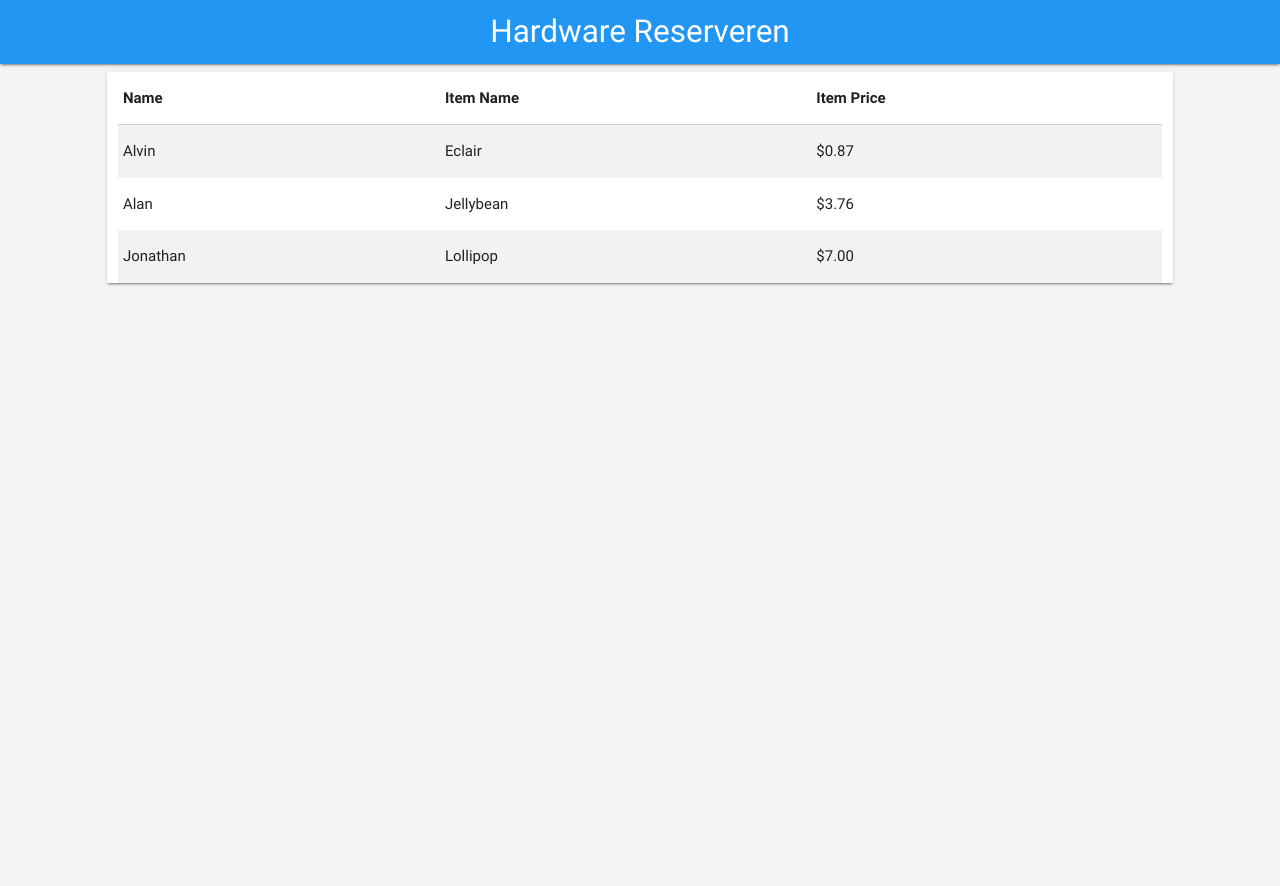
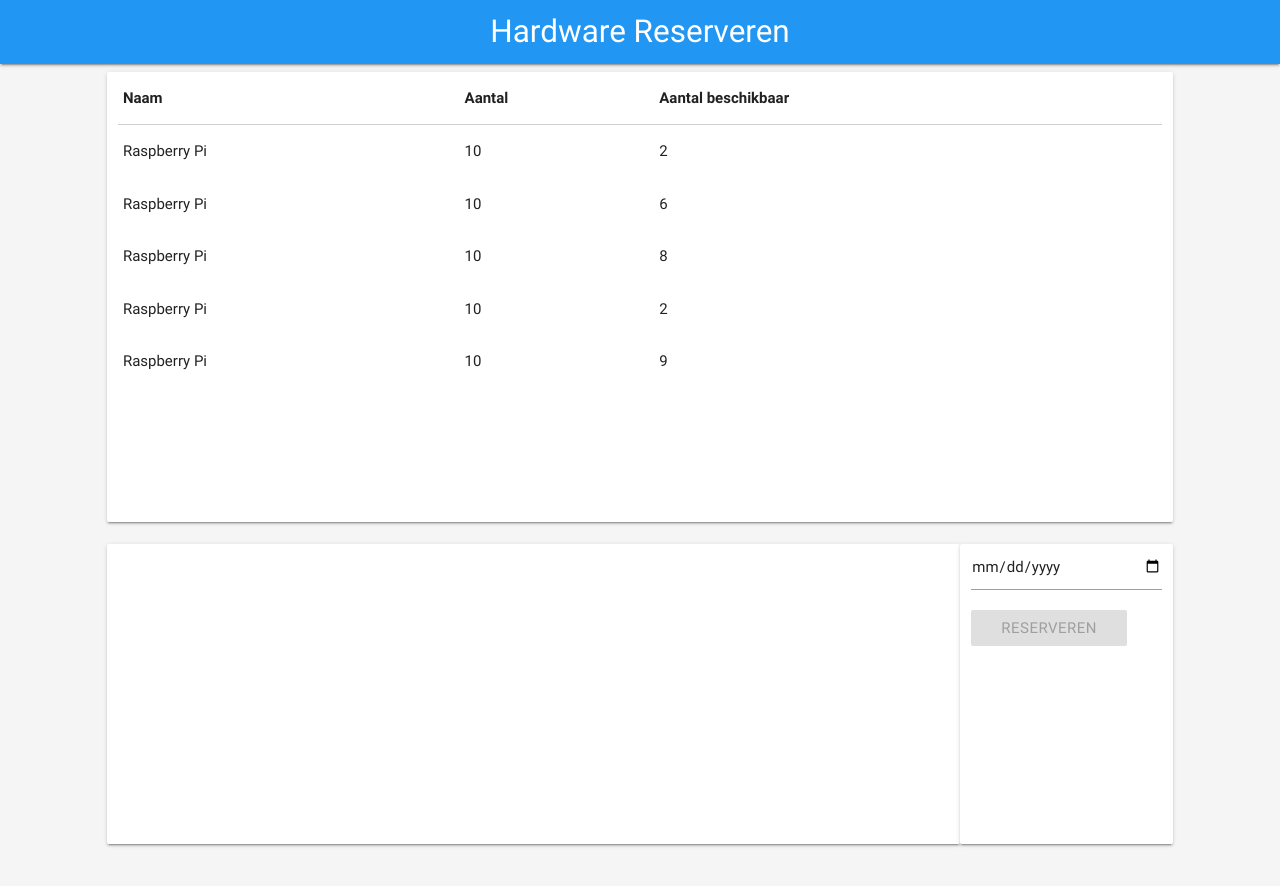
Before and after one commit to Polleps/FEPAPP, an Angular app: page / in a window 1280 px wide. Shown: the top 886 px of the page. Before the commit the page ends 800 px from the top, so only its background shows below. Built offline with nearby package versions, Linux system fonts and the light colour scheme.

Commit message:
hardware scherm kan shit

```diff
--- a/src/app/components/hardwarelist/hardwarelist.component.css
+++ b/src/app/components/hardwarelist/hardwarelist.component.css
@@ -0,0 +1,13 @@
+.table-holder {
+    height: 450px;
+    overflow: auto;
+}
+.description-holder {
+    height: 300px;
+}
+.calendar-holder {
+    height: 300px;
+}
+.selected-row{
+    font-weight: bold;
+}
--- a/src/app/components/hardwarelist/hardwarelist.component.html
+++ b/src/app/components/hardwarelist/hardwarelist.component.html
@@ -1,45 +1,41 @@
 <nav>
   <div class="nav-wrapper blue">
     <a href="#" class="brand-logo center ">Hardware Reserveren</a>
-    <!-- <ul id="nav-mobile" class="left hide-on-med-and-down">
-      <li><a href="sass.html">Sass</a></li>
-      <li><a href="badges.html">Components</a></li>
-      <li><a href="collapsible.html">JavaScript</a></li>
-    </ul> -->
   </div>
 </nav>
 <div class="page row">
-  <div class="table-holder col s10 offset-s1 card">
-    <table class="striped">
+  <div class="table-holder col s12 l10 offset-l1 card">
+    <table class="highlight">
         <thead>
             <tr>
-                <th>Name</th>
-                <th>Item Name</th>
-                <th>Item Price</th>
+                <th>Naam</th>
+                <th>Aantal</th>
+                <th>Aantal beschikbaar</th>
             </tr>
           </thead>
 
           <tbody>
-            <tr>
-              <td>Alvin</td>
-              <td>Eclair</td>
-              <td>$0.87</td>
-            </tr>
-            <tr>
-              <td>Alan</td>
-              <td>Jellybean</td>
-              <td>$3.76</td>
-            </tr>
-            <tr>
-              <td>Jonathan</td>
-              <td>Lollipop</td>
-              <td>$7.00</td>
+            <tr *ngFor="let h of hardware; index as i" (click)="setDesc(i)" id="{{i}}">
+              <td>
+                <span *ngIf="selected == i" class = "selected-row">{{h.naam}}</span>
+                <span *ngIf="selected != i">{{h.naam}}</span>
+              </td>
+              <td><span *ngIf="selected == i" class = "selected-row">{{h.aantal}}</span>
+                <span *ngIf="selected != i">{{h.aantal}}</span></td>
+              <td><span *ngIf="selected == i" class = "selected-row">{{h.beschikbaar}}</span>
+                <span *ngIf="selected != i">{{h.beschikbaar}}</span></td>
             </tr>
           </tbody>
     </table>
   </div>
-  <div class="description">
-
+  <div class="row">
+      <div class="description-holder card col s12 l8 offset-l1">
+        {{description}}
+      </div>
+      <div class="calendar-holder card col s12 l2">
+          <input type="date" placeholder="Datum" (input)="checkDate($event)" [(ngModel)]="selectedDate">
+          <a class="waves-effect waves-light btn blue disabled" *ngIf="selected == null || selectedDate == ''">Reserveren</a>
+          <a class="waves-effect waves-light btn blue" (click)="submitReservering()" *ngIf="selected != null && selectedDate != ''">Reserveren</a>
+      </div>
   </div>
-  <div class="calendar"></div>
 </div>
--- a/src/app/components/hardwarelist/hardwarelist.component.ts
+++ b/src/app/components/hardwarelist/hardwarelist.component.ts
@@ -6,10 +6,42 @@
   styleUrls: ['./hardwarelist.component.css']
 })
 export class HardwarelistComponent implements OnInit {
-
-  constructor() { }
+  hardware: Hardware[] = [];
+  description: string;
+  selected: number;
+  selectedDate: string = '';
+  userIsAdmin: boolean;
+  constructor() {
+    this.userIsAdmin = true;
+  }
 
   ngOnInit() {
+    this.initofzo();
   }
+  initofzo(): void {
+    this.hardware.push({naam: "Raspberry Pi", beschrijving: "Ik ben een ding", aantal: 10, beschikbaar: 2});
+    this.hardware.push({naam: "Raspberry Pi", beschrijving: "Bla bla bla", aantal: 10, beschikbaar: 6});
+    this.hardware.push({naam: "Raspberry Pi", beschrijving: "1 2 3 4 5", aantal: 10, beschikbaar: 8});
+    this.hardware.push({naam: "Raspberry Pi", beschrijving: "Je moeder is een plopkoek", aantal: 10, beschikbaar: 2});
+    this.hardware.push({naam: "Raspberry Pi", beschrijving: "Aha", aantal: 10, beschikbaar: 9});
+  }
+  setDesc(index: number): void{
+    this.description = this.hardware[index].beschrijving;
+    this.selected = index;
+  }
+  checkDate(event: any): void{
+    //Hier checken of de datum al bezet is
+    //Value krijg je met event.target.value
 
+  }
+  submitReservering(): void{
+    alert("WOWOWOWOWOW JIJ KLIKT OP RESERVEREN!!!")
+  }
 }
+
+interface Hardware {
+  naam: string,
+  beschrijving: string,
+  aantal: number,
+  beschikbaar: number
+}
--- a/src/index.html
+++ b/src/index.html
@@ -9,7 +9,7 @@
   <link rel="icon" type="image/x-icon" href="favicon.ico">
   <!-- Compiled and minified CSS -->
   <link rel="stylesheet" href="https://cdnjs.cloudflare.com/ajax/libs/materialize/0.100.2/css/materialize.min.css">
-
+  <script type="text/javascript" src="https://code.jquery.com/jquery-3.2.1.min.js"></script>
     <!-- Compiled and minified JavaScript -->
     <script src="https://cdnjs.cloudflare.com/ajax/libs/materialize/0.100.2/js/materialize.min.js"></script>
 </head>
```
